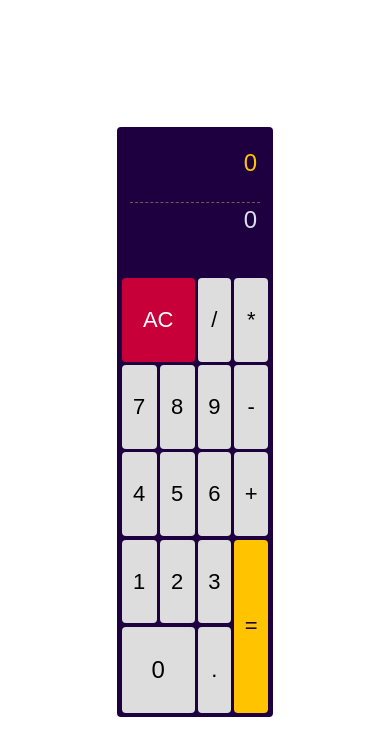
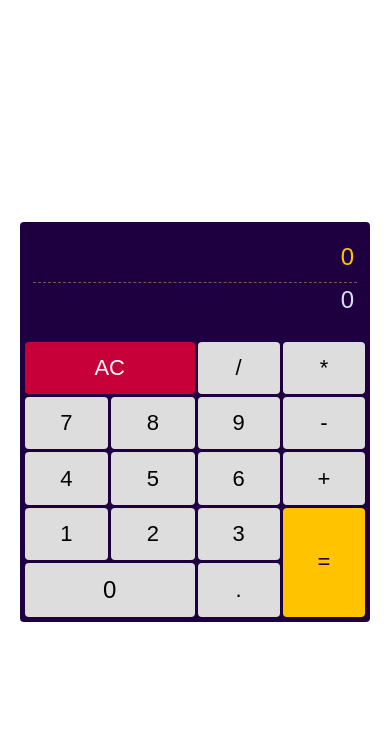
Before and after one commit to BSlaven/my_calculator, a React (Create React App) app: page / in a window 390 px wide. Shown: the top 756 px of the page. Built offline with nearby package versions, Linux system fonts and the light colour scheme; a web font is replaced by a local one.

Commit message:
add normal width on small screens

```diff
--- a/src/Calculator/Calculator.module.css
+++ b/src/Calculator/Calculator.module.css
@@ -1,10 +1,9 @@
 .calculator {
   background-color: #1e0041;
   padding: 0.3rem;
-  width: 40vw;
-  max-width: 400px;
-  height: 70vh;
-  min-height: 500px;
+  width: 90%;
+  max-width: 350px;
+  min-height: 400px;
   border-radius: 4px;
   display: grid;
   place-items: center;
```
Also changed, not shown: 1 other file (tests, documents, lock files or other folders).
